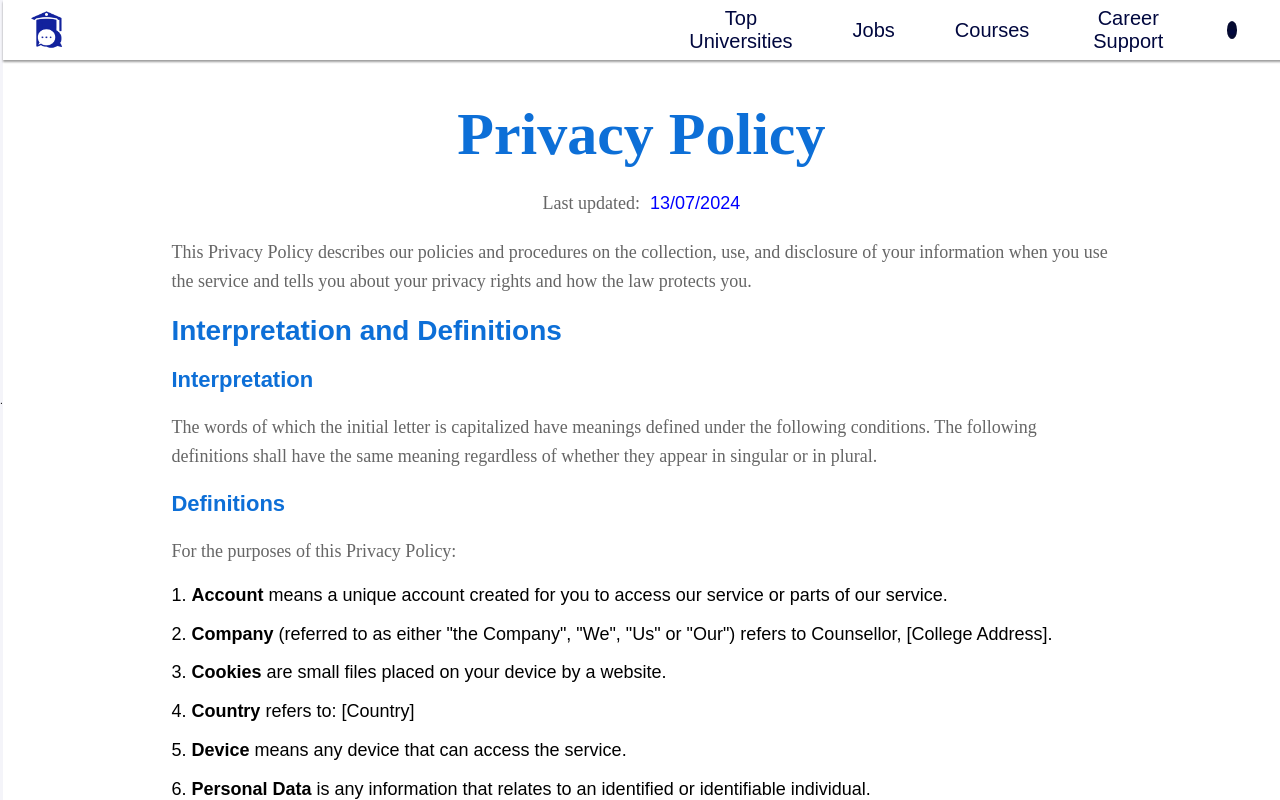
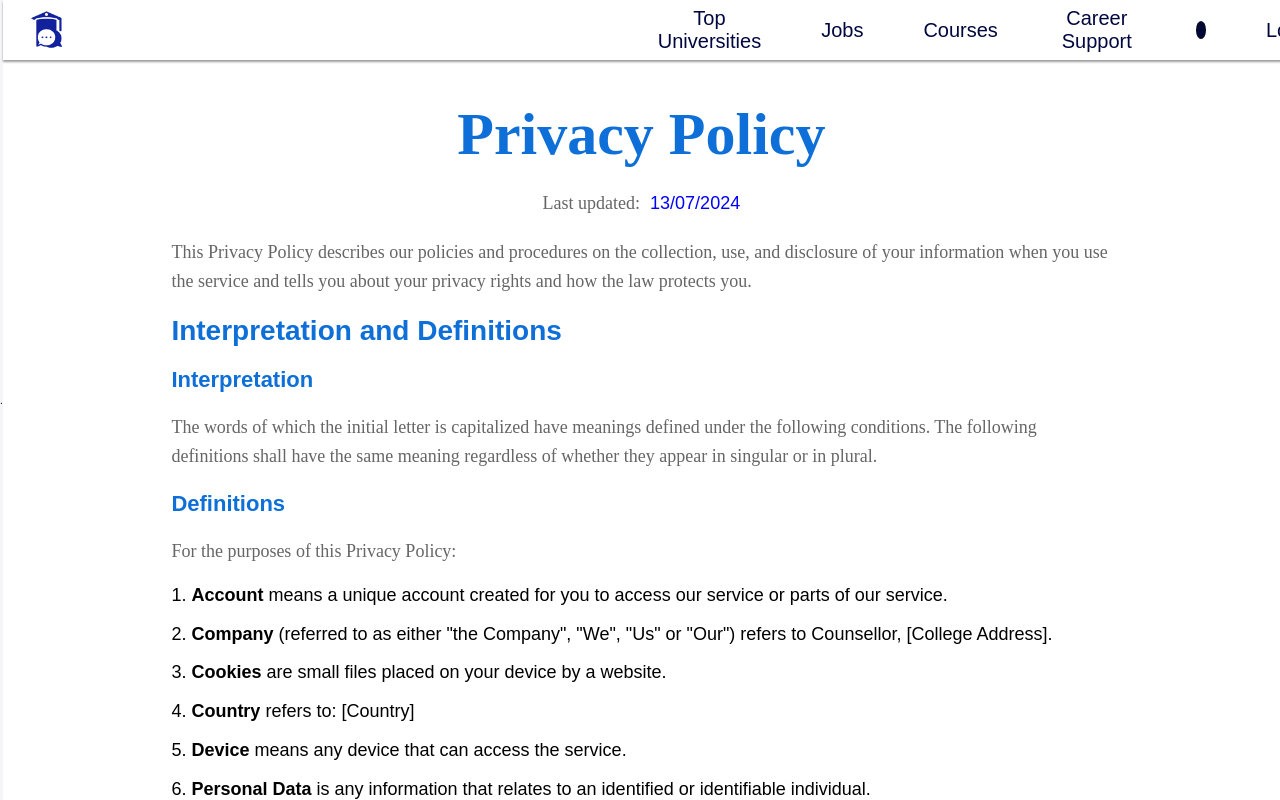
Before and after one commit to Counselllor/Counsellor-Web, a React (Vite) app: page /privacy-policy in a window 1280 px wide. Built offline with nearby package versions, Linux system fonts and the light colour scheme; a web font is replaced by a local one.

Commit message:
Update Privacy.css

```diff
--- a/src/components/Privacy-Policy/Privacy.css
+++ b/src/components/Privacy-Policy/Privacy.css
@@ -178,7 +178,7 @@
   list-style: none;
   display: flex;
   gap: 1rem;
-  margin-left: 600px;
+  margin-left: 550px;
 }
 
 .hamburger {
```
